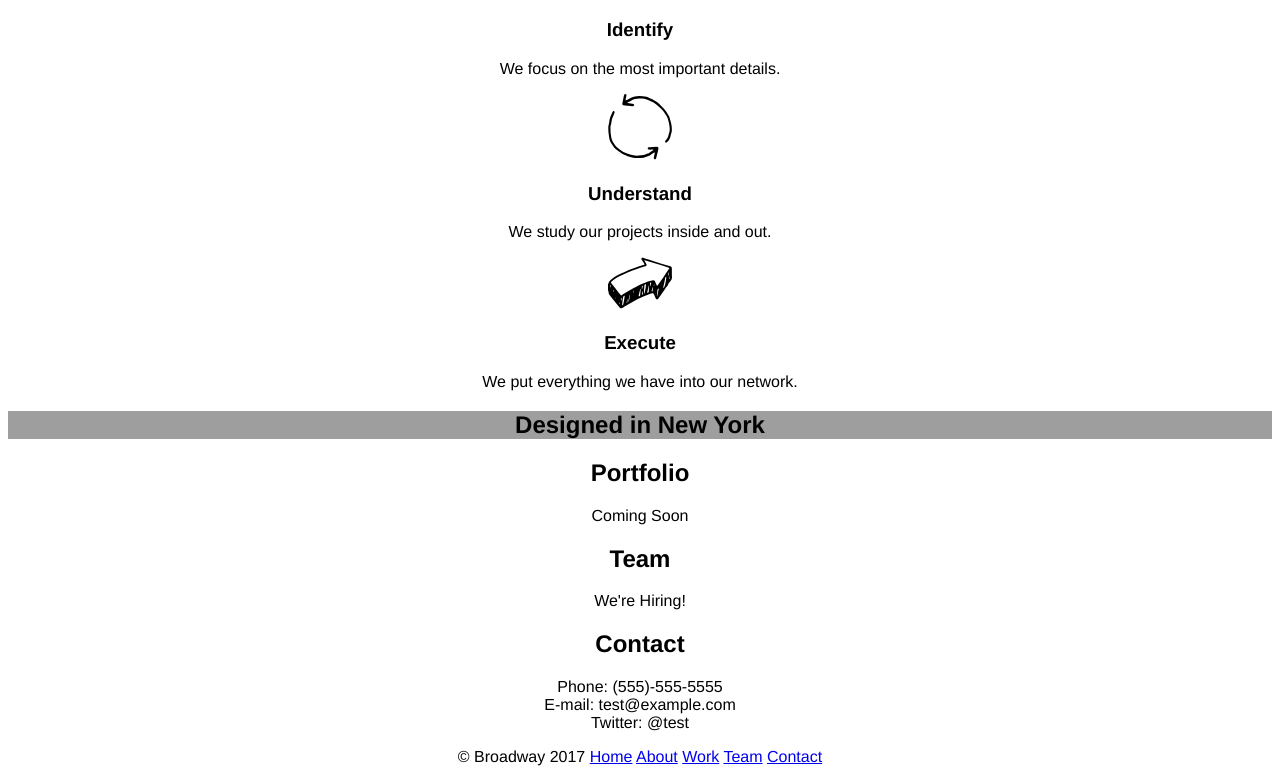
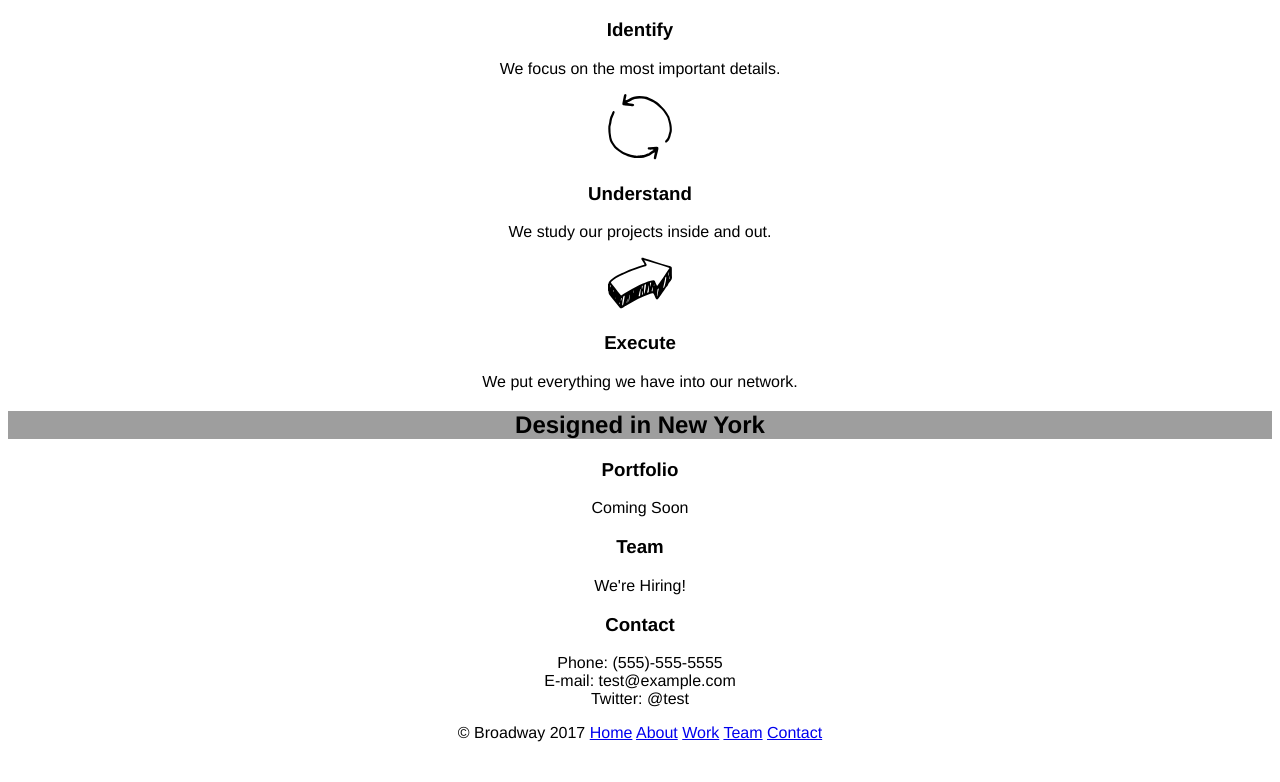
Before and after one commit to cpobursky914/broadway, a plain HTML site: page index.html in a window 1280 px wide. Shown: the part 457-1239 px from the top of the page. After the commit the page ends 1215 px from the top, so only its background shows below. Drawn offline with Linux system fonts and the light colour scheme; grey boxes are pictures that could not be loaded.

Commit message:
fix html header3.

```diff
--- a/index.html
+++ b/index.html
@@ -8,8 +8,6 @@
   <body>
     <div id="banner">
       <h1 id="home">Broadway Design</h1>
-
-<!--navigation-->
 
       <nav>
         <p id="links"><a href="#home">Home</a></p>
@@ -40,13 +38,13 @@
 
   <h2 class="info">Designed in New York</h2>
 
-  <h2 id="work">Portfolio</h2>
+  <h3 id="work">Portfolio</h3>
   <p>Coming Soon</p>
 
-  <h2 id="team">Team</h2>
+  <h3 id="team">Team</h3>
   <p>We're Hiring!</p>
 
-  <h2 id="contact">Contact</h2>
+  <h3 id="contact">Contact</h3>
   <p>Phone: (555)-555-5555</br>E-mail: test@example.com</br>Twitter: @test</p>
 
   <!--footer-->
--- a/resources/css/style.css
+++ b/resources/css/style.css
@@ -20,3 +20,8 @@ h1{
   background-position: center;
   background-repeat: no-repeat;
 }
+
+h2.about{
+  font-size: 32px;
+  font-weight: bold;
+}
```
